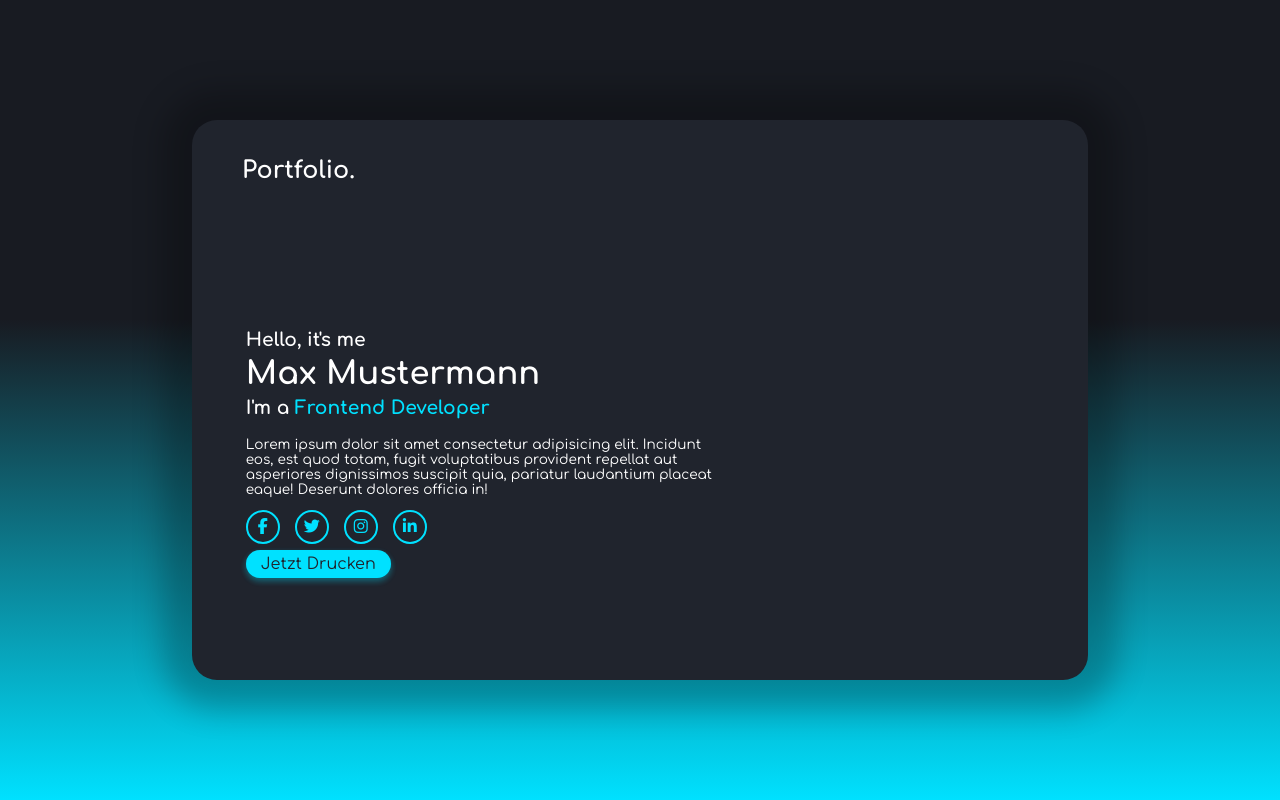
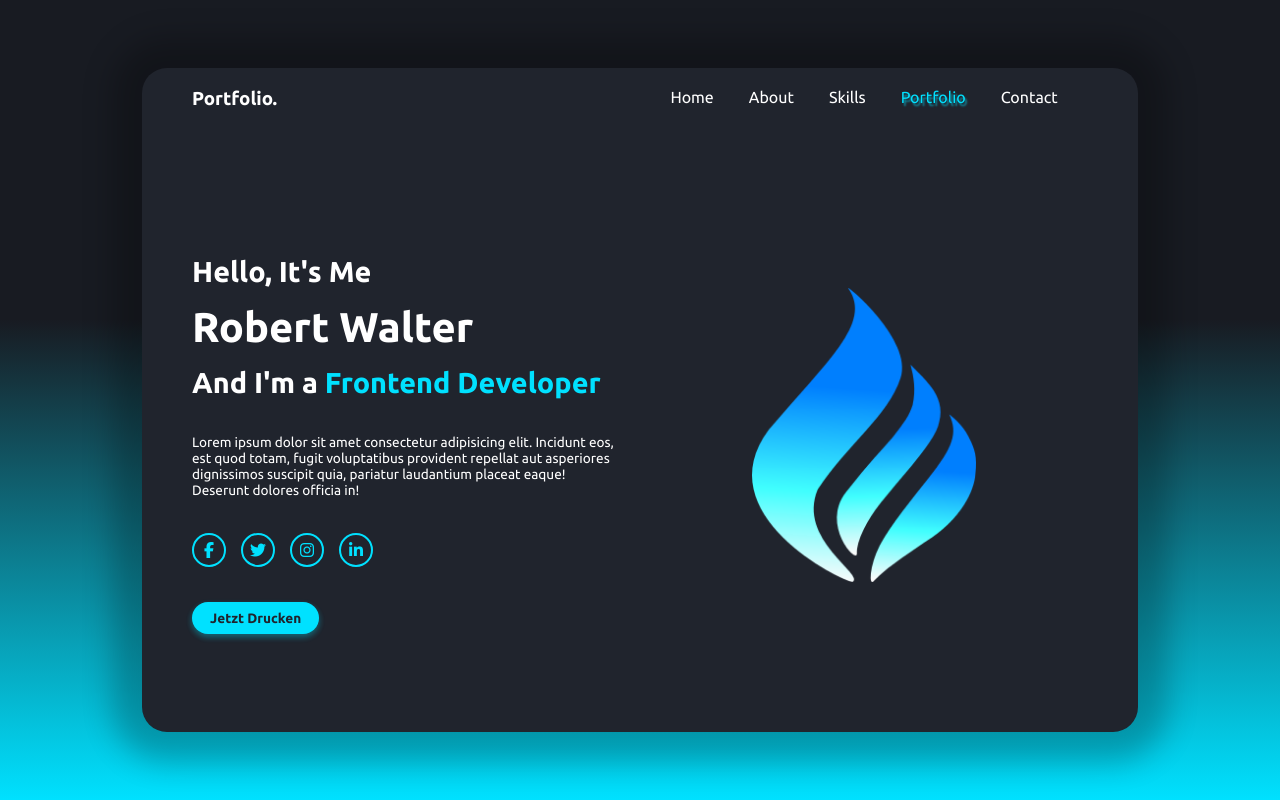
Before and after one commit to Robertwlt03/Gaming, a PHP site: page /portfolio.html in a window 1280 px wide. Run offline with PHP 8.4, Linux system fonts and the light colour scheme; some libraries are stand-ins or nearby versions.

Commit message:
portfolio design

```diff
--- a/index.html
+++ b/index.html
@@ -5,7 +5,7 @@
     <meta http-equiv="X-UA-Compatible" content="IE=edge" />
     <meta name="viewport" content="width=device-width, initial-scale=1.0" />
     <script src="https://kit.fontawesome.com/a5f7aef957.js"crossorigin="anonymous"></script>
-    <link rel="stylesheet" href="styles.css" />
+    <link rel="stylesheet" href="index.css" />
     <title>Home</title>
   </head>
   <body>
--- a/portfolio.css
+++ b/portfolio.css
@@ -1,18 +1,32 @@
+:root{
+    --neon-blue: rgb(0, 225, 255);
+    --neon-shadow: rgba(0, 225, 255, 0.562);
+}
+
+.neon-blue{
+    color: var(--neon-blue);
+}
+
+.selected{
+    color: var(--neon-blue);
+    text-shadow: 2px 3px 2px var(--neon-shadow);
+}
+
 *{
     margin: 0;
     padding: 0;
-    font-family: 'Comfortaa', cursive;
+    font-family: 'Ubuntu', sans-serif;
     color: white;
-
 }
 
 html, body{
     height: 100vh;
 }
 
+
 .portfolio{
     height: 100%;
-    background: linear-gradient(0deg, rgb(0, 225, 255), rgb(24, 27, 34) 60%);
+    background: linear-gradient(0deg, var(--neon-blue), rgb(24, 27, 34) 60%);
     display: flex;
     justify-content: center;
     align-items: center;
@@ -20,33 +34,55 @@ html, body{
 
 .portfolio-card{
     width: 70vw;
-    height: 70vh;
     background-color: #20242d;
     border-radius: 25px;
     box-shadow: rgba(0, 0, 0, 0.24) 0px 0px 30px 30px;
+    padding: 20px 50px;
 
     display: grid;
-    grid-template-rows: 100px auto;
-    grid-template-columns: auto 40%;
-    grid-template-areas: "header links"
+    grid-template-rows: 70px auto;
+    grid-template-columns: auto 50%;
+    grid-template-areas: "header navbar"
                          "main img";
+    column-gap: 15px;
 }
 
+/* --------------------------------------- Header --------------------------------------- */
 .card-content:nth-of-type(1){
     grid-area: header;
-    align-self: center;
     color: white;
-    padding-left: 50px;
 }
 
+/* --------------------------------------- Navbar --------------------------------------- */
 .card-content:nth-of-type(2){
+    grid-area: navbar;
+    display: flex;
+    justify-content: center;
+}
+
+.card-navbar-content:not(:last-of-type){
+    margin-right: 35px;
+}
+
+.card-navbar-content{
+    text-decoration: none;
+    transition: 0.1s ease-in;
+    cursor: pointer;
+}
+
+.card-navbar-content:hover{
+    color: var(--neon-blue);
+    text-decoration: double;
+    transition: 0.1s ease-in;
+}
+
+/* --------------------------------------- Main --------------------------------------- */
+.card-content:nth-of-type(3){
     grid-area: main;
     height: 100%;
-    width: 90%;
-    padding-left: 10%;
 
     display: grid;
-    grid-template-rows: 130px repeat(4, auto) 130px;
+    grid-template-rows: 130px auto auto auto auto 130px;
     grid-template-areas: "welcome"
                          "name"
                          "about"
@@ -54,6 +90,7 @@ html, body{
                          "social"
                          "button";
     align-items: center;
+    gap: 15px;
 }
 
 .card-main-content:nth-of-type(1){
@@ -70,43 +107,36 @@ html, body{
     grid-area: about;
 }
 
+.card-main-content:nth-of-type(1),
+.card-main-content:nth-of-type(3){
+    font-size: 1.2em;
+}
+
+.card-main-content:nth-of-type(2){
+    font-size: 1.3em;
+}
+
 .card-main-content:nth-of-type(4){
+    align-self: start;
     grid-area: text;
+
+    padding: 20px 0;
     font-size: 0.85em;
 }
 
 .card-main-content:nth-of-type(5){
+    align-self: start;
     grid-area: social;
     display: flex;
 }
 
-.card-main-content:nth-of-type(6){
-    align-self: start;
-    grid-area: button;
-
-    background-color: rgb(0, 225, 255);
-    padding: 5px 15px;
-    width: fit-content;
-    border-radius: 25px;
-    box-shadow: rgba(0, 225, 255, 0.16) 0px 3px 6px, rgb(0, 225, 255, 0.24) 0px 3px 6px;
-    color: #20242d;
-    cursor: pointer;
-    transition: 0.1s ease-in;
-}
-
-.card-main-content:nth-of-type(6):hover{
-    transform: scale(105%);
-    box-shadow: rgba(0, 225, 255, 0.16) 0px 0px 6px 3px, rgb(0, 225, 255, 0.24) 0px 0px 6px 3px;
-    transition: 0.1s ease-in;
-}
-
 .fa-brands{
-   color: rgb(0, 225, 255);
+    color: var(--neon-blue);
  }
 
  .circle:hover .fa-brands{
      transform: scale(120%);
-    text-shadow: 2px 3px 2px rgba(0, 225, 255, 0.438);
+     text-shadow: 2px 3px 2px var(--neon-shadow);
      transition: 0.2s ease-in;
  }
 
@@ -119,7 +149,7 @@ html, body{
  }
  .circle{
      border-radius: 25px;
-    border: 2px solid rgb(0, 225, 255);
+     border: 2px solid var(--neon-blue);
      padding: 5px;
      min-width: 20px;
      max-width: 20px;
@@ -131,6 +161,40 @@ html, body{
      justify-content: center;
  }
 
-.cyan{
-    color: rgb(0, 225, 255);
+.card-main-content:nth-of-type(6){
+    align-self: start;
+    grid-area: button;
+
+    font-weight: bold;
+    font-size: 0.85em;
+    background-color: var(--neon-blue);
+    margin-top: 20px;
+    padding: 8px 18px;
+    width: fit-content;
+    border-radius: 25px;
+    box-shadow: rgba(0, 225, 255, 0.16) 0px 3px 6px,
+                rgb(0, 225, 255, 0.24) 0px 3px 6px;
+    color: #20242d;
+    cursor: pointer;
+    transition: 0.1s ease-in;
 }
+
+.card-main-content:nth-of-type(6):hover{
+    transform: scale(105%);
+    box-shadow: rgba(0, 225, 255, 0.16) 0px 0px 6px 3px,
+                rgb(0, 225, 255, 0.24) 0px 0px 6px 3px;
+    transition: 0.1s ease-in;
+}
+
+/* --------------------------------------- Image --------------------------------------- */
+.card-content:nth-of-type(4){
+    grid-area: img;
+    display: grid;
+    justify-items: center;
+    align-items: center;
+}
+
+.card-img{
+    max-width: 50%;
+    filter: invert(100%);
+}
--- a/portfolio.html
+++ b/portfolio.html
@@ -8,17 +8,31 @@
     <link rel="stylesheet" href="portfolio.css">
     <link rel="preconnect" href="https://fonts.googleapis.com">
     <link rel="preconnect" href="https://fonts.gstatic.com" crossorigin>
-    <link href="https://fonts.googleapis.com/css2?family=Comfortaa:wght@300;400;500;600;700&display=swap" rel="stylesheet">
+    <link href="https://fonts.googleapis.com/css2?family=Ubuntu:ital,wght@0,300;0,400;0,500;0,700;1,300;1,400;1,500;1,700&display=swap" rel="stylesheet">
     <title>Portfolio Design</title>
 </head>
 <body>
     <div class="portfolio">
         <div class="portfolio-card">
-            <div class="card-content"><h2>Portfolio.</h2></div>
+            <!--? Header Content-->
+            <div class="card-content"><h3>Portfolio.</h3></div>
+
+            <!--? Navbar Content-->
             <div class="card-content">
-                <div class="card-main-content"><h3>Hello, it's me</h3></div>
-                <div class="card-main-content"><h1>Max Mustermann</h1></div>
-                <div class="card-main-content"><h3>I'm a <span class="cyan">Frontend Developer</span></h3></div>
+                <a href="index.html" class="card-navbar-content">Home</a>
+                <a href="" class="card-navbar-content">About</a>
+                <a href="" class="card-navbar-content">Skills</a>
+                <a href="portfolio.html" class="card-navbar-content selected">Portfolio</a>
+                <a href="" class="card-navbar-content">Contact</a>
+            </div>
+
+            <!--? Main Content-->
+            <div class="card-content">
+
+                <!--? Intruduction Content-->
+                <div class="card-main-content"><h2>Hello, It's Me</h2></div>
+                <div class="card-main-content"><h1>Robert Walter</h1></div>
+                <div class="card-main-content"><h2>And I'm a <span class="neon-blue">Frontend Developer</span></h2></div>
 
                 <div class="card-main-content">
                     Lorem ipsum dolor sit amet consectetur adipisicing elit. Incidunt eos, est quod totam,
@@ -26,6 +40,7 @@
                     laudantium placeat eaque! Deserunt dolores officia in!
                 </div>
 
+                <!--? Social Links-->
                 <div class="card-main-content">
                     <a href="" class="circle">
                         <div class="card-main-links">
@@ -52,8 +67,13 @@
                     </a>
 
                 </div>
+                <!--? Button-->
+                <div class="card-main-content">Jetzt Drucken</div>
+            </div>
 
-                <div class="card-main-content">Jetzt Drucken</div>
+            <!--? Image -->
+            <div class="card-content">
+                <img src="flame.png" class="card-img"></img>
             </div>
         </div>
     </div>
```
Also changed, not shown: flame.png (added), index.css (renamed from styles.css). Lines whose indentation alone changed are shown as unchanged.
